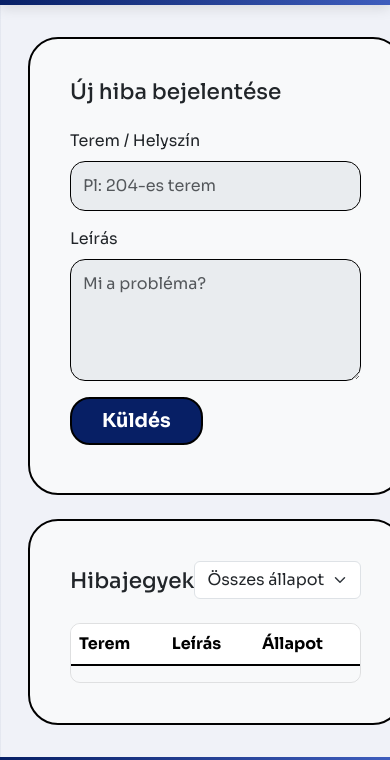
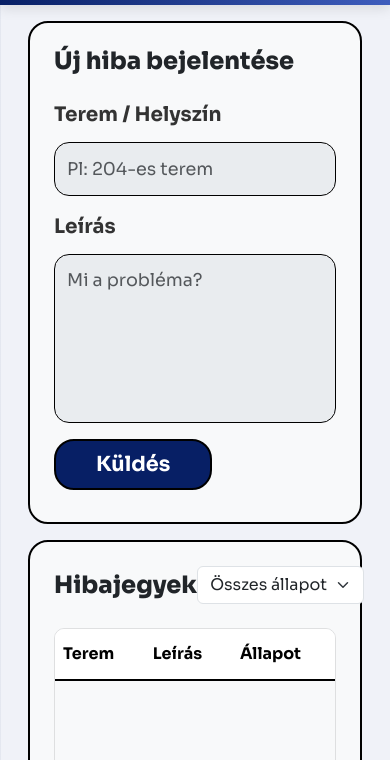
Before and after one commit to GyulaBarnabas/Projektmunka-Hibabejelento, a website: page public/main.html in a window 390 px wide. Shown: the part 84-844 px from the top of the page. Drawn offline with nearby package versions, Linux system fonts and the light colour scheme; no server answers; sample sign-in values are in the browser's storage.

Commit message:
Responsivity
Should be better for mobile now

```diff
--- a/public/css/main.css
+++ b/public/css/main.css
@@ -47,6 +47,24 @@
     padding: 12px;
 }
 
+.custom-card h4 {
+    font-size: 2.2rem;
+    font-weight: 800;
+    margin-bottom: 1.5rem;
+}
+
+.form-label {
+    font-size: 1.25rem;
+    font-weight: 700;
+    margin-bottom: 0.75rem;
+    color: #333;
+}
+
+textarea {
+    resize: none;
+    height: 20vh;
+}
+
 .btn-primary {
     border-radius: 20px;
     border: 2px solid #000;
@@ -61,20 +79,24 @@
 }
 
 .dashboard-container {
-    display: grid;
-    grid-template-columns: 1fr;
+    display: flex;
+    align-items: stretch;
     padding: 2rem 1rem;
-    gap: 1.5rem;
+    gap: 2rem;
     max-width: 1400px;
     margin: 0 auto;
 }
 
 .custom-card {
+    flex: 1;
+    display: flex;
+    flex-direction: column;
     background: #f8f9fa;
     border-radius: 30px;
     border: 2px solid #000;
     padding: 2.5rem;
     box-shadow: none;
+    min-height: 650px;
 }
 
 .table-card {
@@ -83,26 +105,37 @@
 
 .badge-custom {
     display: inline-block;
-    padding: 4px 12px;
+    padding: 8px 16px;
     border-radius: 10px;
     border: 2px solid #000;
     font-weight: 700;
     color: #000;
-    font-size: 0.9rem;
+    font-size: 1rem;
+}
+
+.table th {
+    font-size: 1.2rem;
+    padding: 1.2rem 1rem;
+}
+
+.table td {
+    font-size: 1.1rem;
+    padding: 1.5rem 1rem;
+    vertical-align: middle;
 }
 
 .badge-progress { background-color: #FFFB5E; }
 .badge-fixed { background-color: #61FF5E; }
 
 .table-responsive {
-    max-height: 500px; /* Adjust this height to fit your desktop screen */
-    overflow-y: auto;  /* Vertical scrollbar when content overflows */
-    overflow-x: auto;  /* Horizontal scrollbar for mobile safety */
+    max-height: 500px;
+    min-height: 520px;
+    overflow-y: auto;
+    overflow-x: auto;
     border-radius: 10px;
-    border: 1px solid rgba(0, 0, 0, 0.1); /* Subtle inner border */
+    border: 1px solid rgba(0, 0, 0, 0.1);
 }
 
-/* Custom Scrollbar Styling (The "Pretty" touch) */
 .table-responsive::-webkit-scrollbar {
     width: 8px;
 }
@@ -113,7 +146,7 @@
 }
 
 .table-responsive::-webkit-scrollbar-thumb {
-    background: #071F65; /* Using your sweet blue hue */
+    background: #071F65;
     border-radius: 10px;
 }
 
@@ -121,13 +154,30 @@
     background: #3E5DBD;
 }
 
-/* Keep the table header fixed at the top while scrolling */
 .table thead th {
     position: sticky;
     top: 0;
     background-color: #ffffff;
     z-index: 1;
     border-bottom: 2px solid #000;
+}
+
+::placeholder {
+    font-size: 1.1rem;
+    opacity: 0.7;
+}
+
+#newTerem, #newLeiras {
+    font-size: 1.2rem;
+}
+
+#newLeiras {
+    min-height: 320px;
+}
+
+.btn-primary {
+    font-size: 1.3rem;
+    padding: 12px 40px;
 }
 
 footer {
@@ -139,11 +189,56 @@
     font-weight: 400;
 }
 
+@media (max-width: 991.98px) {
+    .dashboard-container {
+        flex-direction: column;
+        padding: 1rem;
+        gap: 1rem;
+    }
+
+    .custom-card {
+        padding: 1.5rem;
+        min-height: auto;
+        border-radius: 20px;
+    }
+
+    .custom-card h4 {
+        font-size: 1.5rem;
+    }
+
+    #newLeiras {
+        min-height: 150px;
+    }
+
+    .table th {
+        font-size: 1rem;
+        padding: 0.8rem 0.5rem;
+    }
+
+    .table td {
+        font-size: 0.9rem;
+        padding: 1rem 0.5rem;
+    }
+
+    .badge-custom {
+        font-size: 0.85rem;
+        padding: 5px 10px;
+    }
+}
+
+/* Desktop layout */
 @media (min-width: 992px) {
     .dashboard-container {
-        grid-template-columns: 350px 1fr;
         gap: 2.5rem;
         padding: 4rem 2rem;
+    }
+
+    .custom-card:first-child {
+        flex: 0 0 40%;
+    }
+
+    .table-card {
+        flex: 0 0 60%;
     }
 
     .table-responsive {
```
